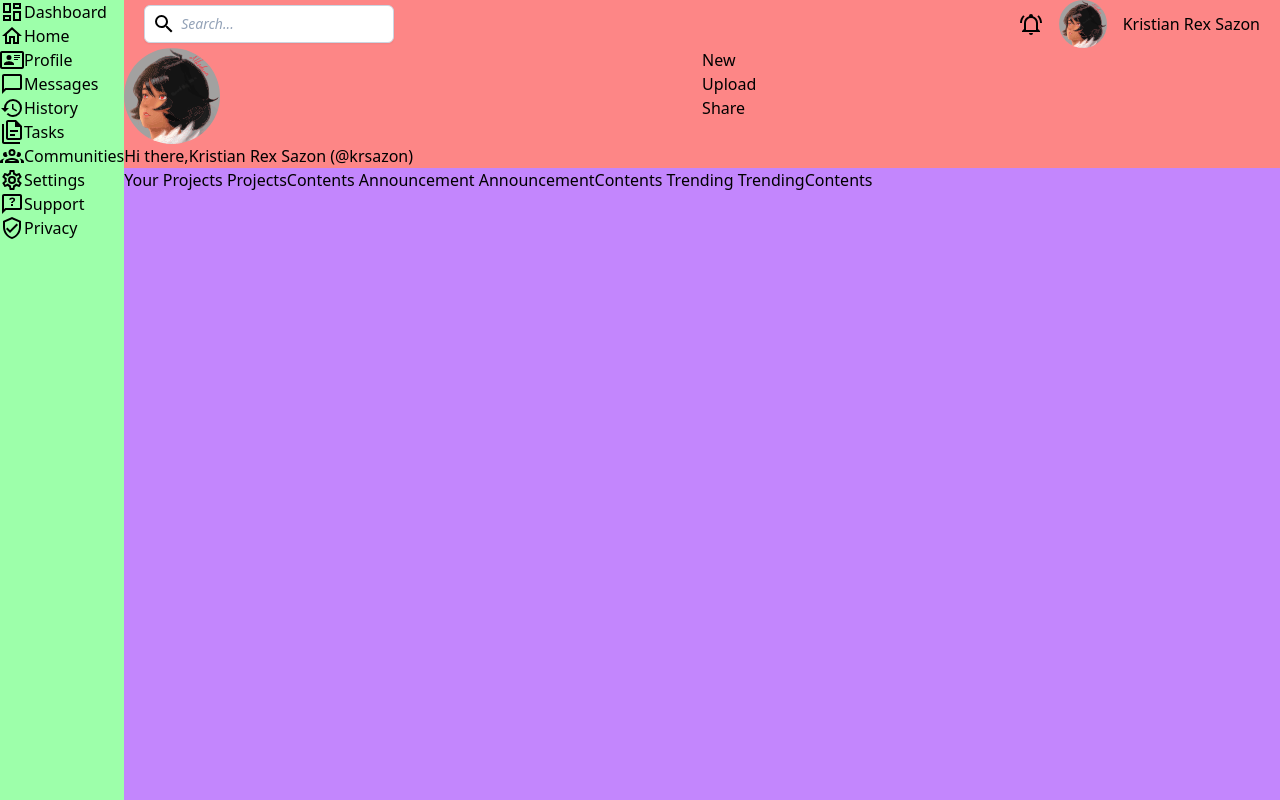
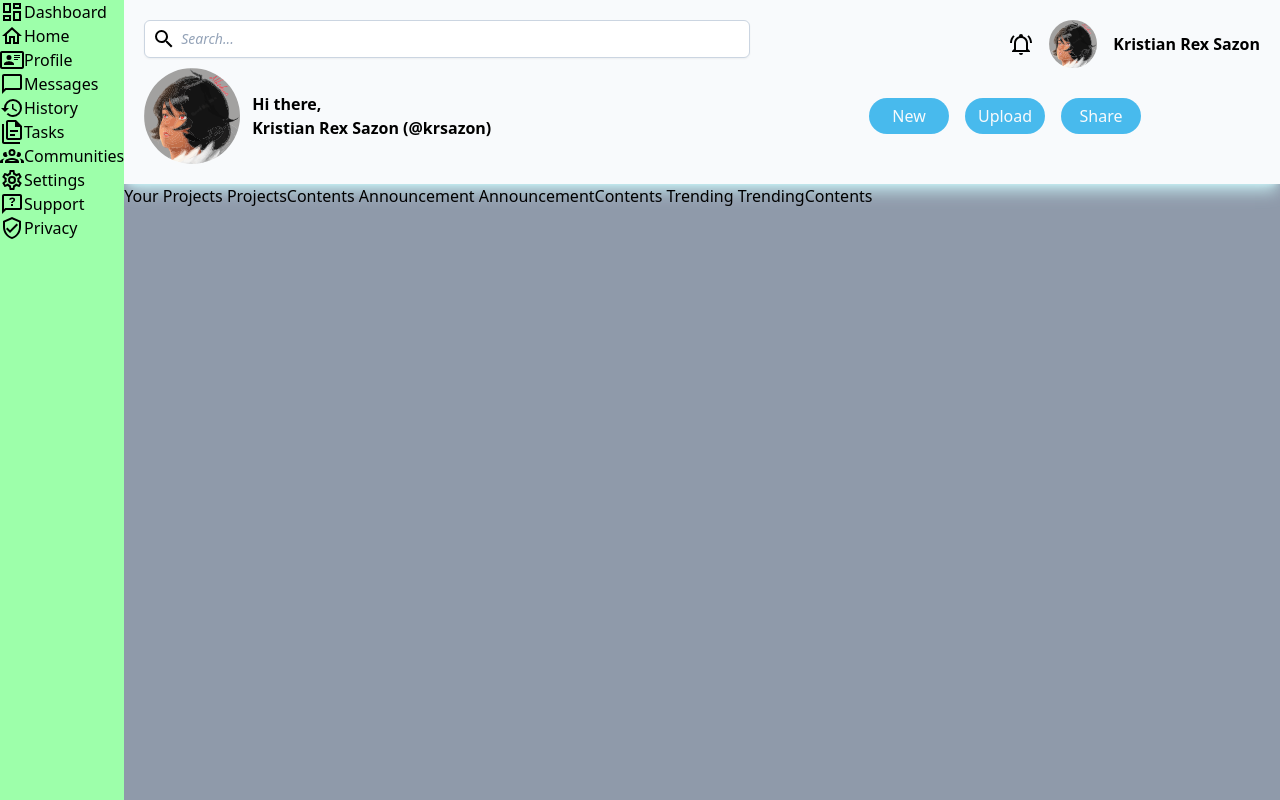
Before and after one commit to Alkedama/Admin-Dashboard, a React (Vite) app: page / in a window 1280 px wide. Built offline with nearby package versions, Linux system fonts and the light colour scheme.

Commit message:
Updates Header(#1)

```diff
--- a/src/App.jsx
+++ b/src/App.jsx
@@ -12,7 +12,7 @@ function App() {
 
   return (
     <>
-    <div className='containerMain'>
+    <div className='containerMain h-screen grid'>
     <Header />
     <SideBar />
     <MainContent />
--- a/src/components/header.jsx
+++ b/src/components/header.jsx
@@ -5,10 +5,9 @@ import ProfileImage from './../assets/rudra.svg';
 
 const header = () => {
   return (
-    <div className='header'>
+    <div className='header p-5 bg-slate-50/100 shadow-lg shadow-cyan-100/80'>
 
-    <div className="flex place-content-between">
-      <div className='flex items-center pl-5'>
+      <div className='col-start-1 col-end-3'>
         <label className='relative block'>
           <span className='sr-only'>Search</span>
           <span className='absolute inset-y-0 left-0 flex items-center pl-2'>
@@ -20,28 +19,37 @@ const header = () => {
         </label>
       </div>
 
-      <div className='flex items-center gap-4 pr-5'>
-        <Icon path={ mdiBellRingOutline } size={1} />
-         <img src={ ProfileImage } className='rounded-full w-12 h-12' alt='Profile Image'/>
-          <span>Kristian Rex Sazon</span>
+      <div className='col-start-3 col-end-4 place-self-end'>
+        <div className='flex items-center gap-x-4'>
+          <Icon path={mdiBellRingOutline} size={1} />
+          <img src={ProfileImage} className='rounded-full w-12 h-12' alt='Profile Image' />
+          <span className='font-bold'>Kristian Rex Sazon</span>
         </div>
       </div>
 
-      <div className='nav'>
-          <ul className='grid grid-cols-2'>
-              <div className=''>
+      <div className='col-start-1 col-end-2 row-start-2 row-end-4'>
+        <img src={ProfileImage} className='rounded-full w-24 h-24' alt='Profile Image' />
+      </div>
+
+      <div className='col-start-2 col-end-3 self-end pl-3'>
+        <span className='font-semibold'>Hi there,</span>
+      </div>
+
+      <div className='col-start-2 col-end-3 pl-3'>
+        <span className='font-bold'>Kristian Rex Sazon (@krsazon)</span>
+      </div>
+
+      <div className='grid place-items-center col-start-3 col-end-4 row-start-2 row-end-4'>
+        <ul className='flex gap-x-4'>
           <li className='navItems'>
-                  <img src={ ProfileImage } className='rounded-full w-24 h-24' alt='Profile Image'/>
+            <button className='bg-sky-500/75 rounded-full w-20 h-9 text-slate-50/100'>New</button>
             </li>
           <li className='navItems'>
-                <span>Hi there,</span>
-                <span>Kristian Rex Sazon (@krsazon)</span></li>
-              </div>
-              <div>
-                <li className='navItems'>New</li>
-                <li className='navItems'>Upload</li>
-                <li className='navItems'>Share</li>
-              </div>
+            <button className='bg-sky-500/75 rounded-full w-20 h-9 text-slate-50/100'>Upload</button>
+          </li>
+          <li className='navItems'>
+            <button className='bg-sky-500/75 rounded-full w-20 h-9 text-slate-50/100'>Share</button>
+            </li>
         </ul>
       </div>
     </div>
--- a/src/components/sidebar.jsx
+++ b/src/components/sidebar.jsx
@@ -5,7 +5,7 @@ import { mdiHomeOutline, mdiCardAccountDetailsOutline, mdiMessageOutline,
 
 const sidebar = () => {
   return (
-    <div className='sidebar'>
+    <div className='sidebar col-auto'>
       <ul>
         <li className="sidebarItem flex">
           <Icon path={mdiViewDashboardOutline} title="" size={1} />
--- a/src/scss/App.scss
+++ b/src/scss/App.scss
@@ -2,7 +2,7 @@
 @tailwind components;
 @tailwind utilities;
 
-$primary-color: #9dc2ff;
+$primary-color: #8f9aaa;
 
 *{
     padding: 0;
@@ -16,16 +16,15 @@ body{
 }
 
 .containerMain{
-    height: 100vh;
-    display: grid;
     grid-template-columns: repeat(1, auto) repeat(1, 1fr);
     grid-template-rows: repeat(1, auto) repeat(1, 1fr);
 }
 
 .header{
-    background-color: #fd8686;
     grid-column: 2 / 3;
     grid-row: 1 / 2;
+    display: grid;
+    grid-template-columns: repeat(1, auto) repeat(2, 1fr);
 }
 
 .sidebar{
@@ -35,7 +34,7 @@ body{
 }
 
 .mainContent{
-    background-color: #c386fd;
+    // background-color: #c386fd;
     grid-column: 2 / 3;
     grid-row: 2 / 3;
 }
```
Lines whose indentation alone changed are shown as unchanged.
